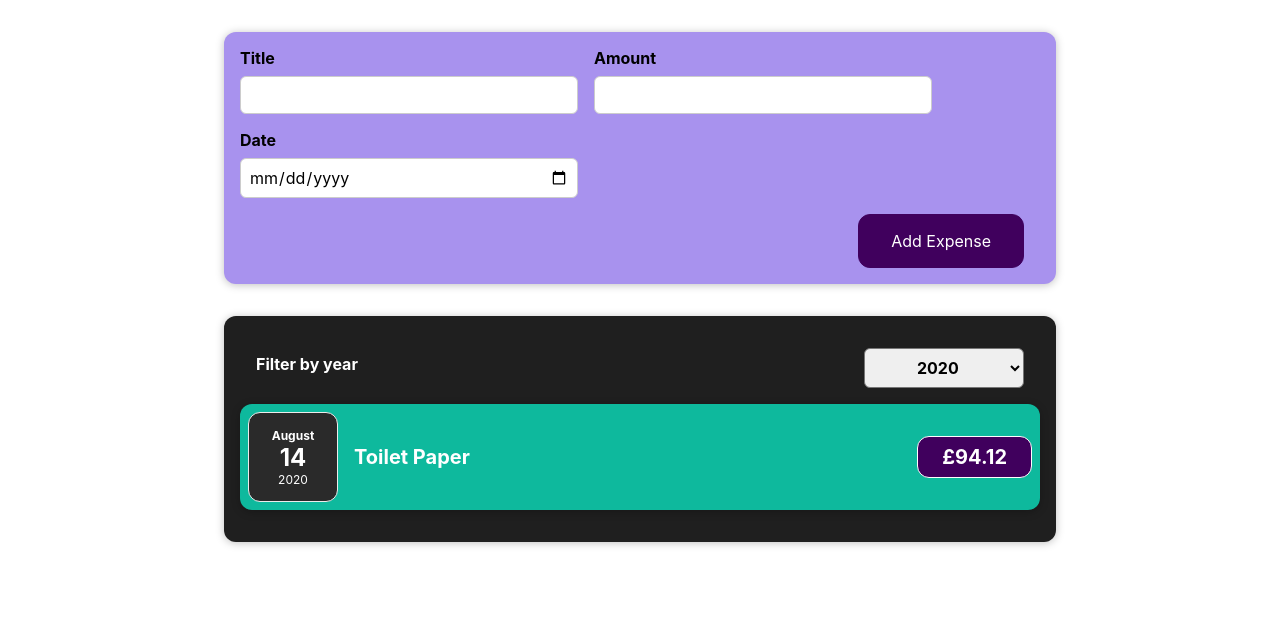
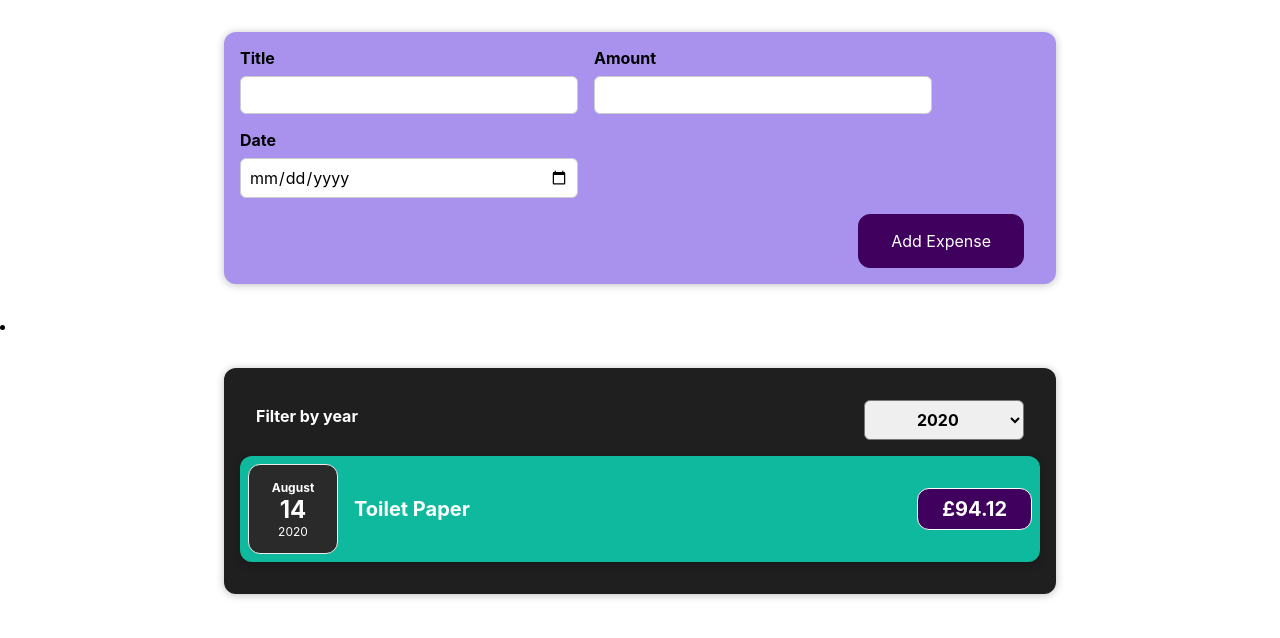
Before and after one commit to Mahdi2105/react-complete-guide, a React (Create React App) app: page / in a window 1280 px wide. Shown: the top 638 px of the page. Built offline with nearby package versions, Linux system fonts and the light colour scheme.

Commit message:
Changed div to li

```diff
--- a/src/components/Expenses/Expenses.js
+++ b/src/components/Expenses/Expenses.js
@@ -15,7 +15,7 @@ function Expenses(props) {
   });
 
   return (
-    <div>
+    <li>
       <Card className="expenses">
         <ExpensesFilter
           selected={selectedYear}
@@ -23,7 +23,7 @@ function Expenses(props) {
         />
         <ExpensesList items={expensesByYear} />
       </Card>
-    </div>
+    </li>
   );
 }
 
```
